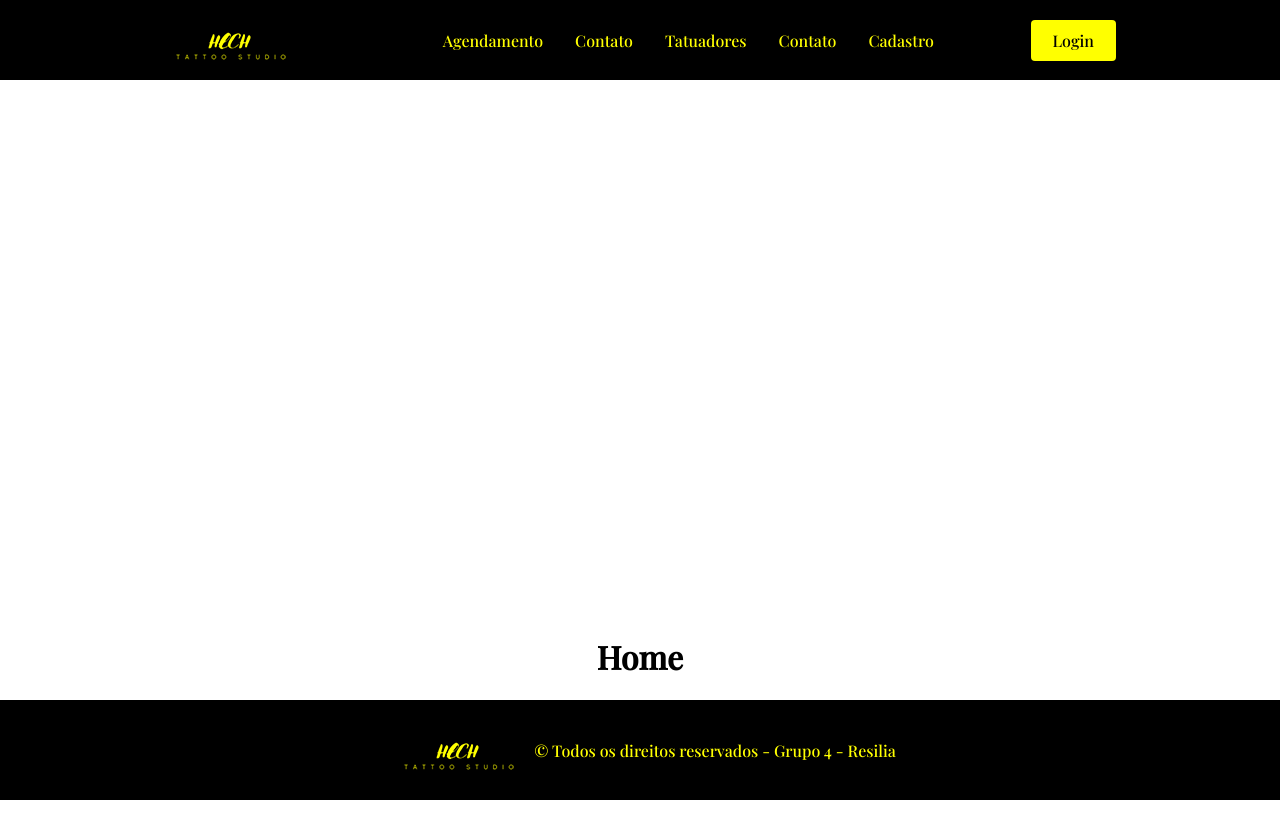
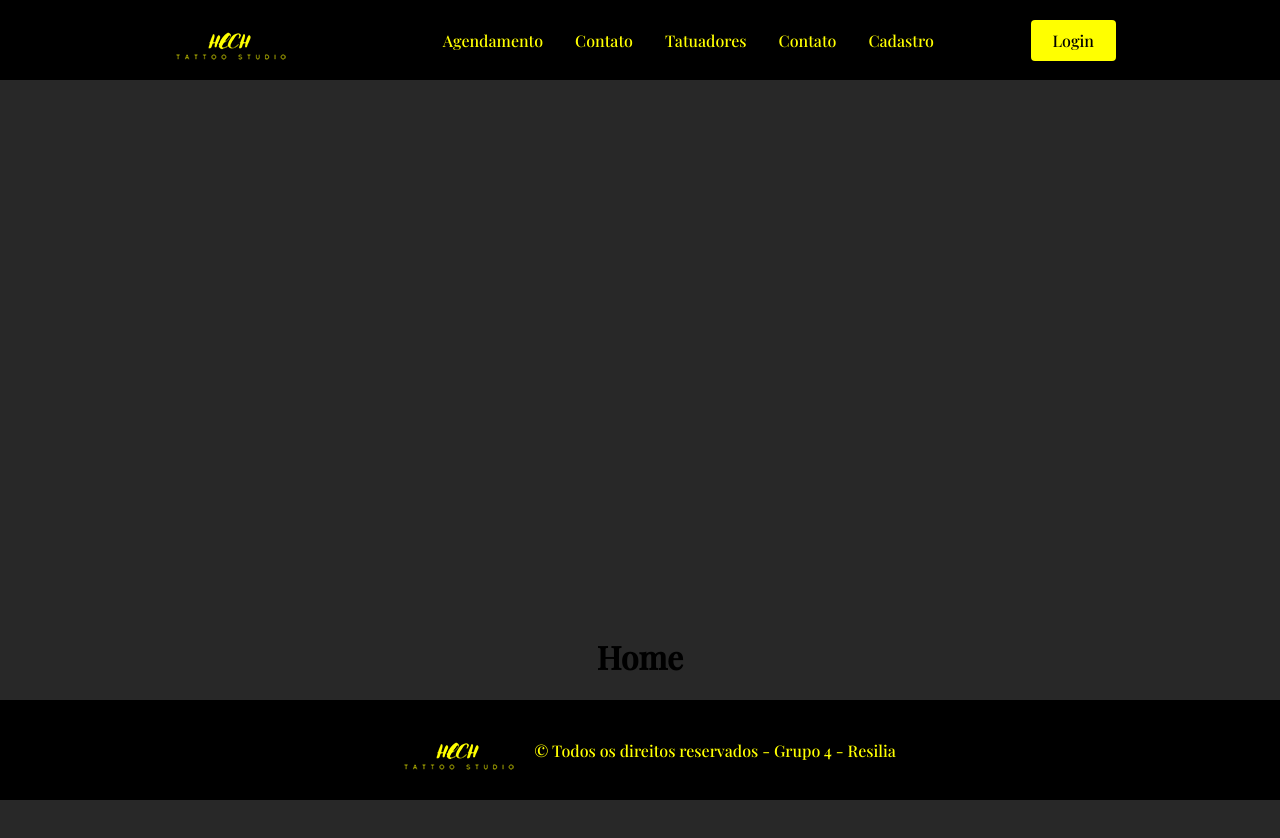
Before and after one commit to devHelioFranco/tattoo-studio-react, a React (Create React App) app: page / in a window 1280 px wide. Shown: the top 838 px of the page. Built offline with nearby package versions, Linux system fonts and the light colour scheme; a web font is replaced by a local one.

Commit message:
FEAT: Loader transition created

```diff
--- a/src/App.js
+++ /dev/null
@@ -1,28 +0,0 @@
-import './App.css';
-// import NavBar from "./components/navBar/NavBar"
-import NavBar from "./components/Nav2"
-import {BrowserRouter as Router, Route, Routes} from "react-router-dom"
-import Home from "./pages"
-import Agendamento from "./pages/Agendamento/agendamento"
-import Footer from "./components/Footer/Footer"
-
-
-
-function App() {
-  return (
-    // <div className="App">
-    //  <NavBar/>
-
-     <Router>
-       <NavBar/>
-       <Routes>
-         <Route path="/" element={<Home/>}/>
-         <Route path="/agendamento"  element={<Agendamento/>}/>
-       </Routes>
-       <Footer/>
-     </Router>
-  //   </div>
-  );
-}
-
-export default App;
--- /dev/null
+++ b/src/App.jsx
@@ -0,0 +1,34 @@
+/* eslint-disable react-hooks/rules-of-hooks */
+import React, { useEffect, useState } from 'react';
+import './App.css';
+// import NavBar from "./components/navBar/NavBar"
+// import NavBar from "./components/Nav2"
+ import {BrowserRouter as Router, Route, Routes} from "react-router-dom"
+// import Home from "./pages"
+// import Agendamento from "./pages/Agendamento/agendamento"
+// import Footer from "./components/Footer/Footer"
+import Layout from "./components/Layout/Layout"
+import Loader from "./components/Loader/Loader"
+
+
+function App() {
+    const [load, setLoad] = useState(true)
+  const timer = setTimeout(()=> setLoad(false),2000)
+  useEffect(()=>{
+    return()=>{
+      timer()
+    }
+  }, [])
+  return (
+    // <div className="App">
+    //  <NavBar/>
+    <div>
+
+      {load ? <Loader/> : <Layout/>}
+
+
+    </div>
+  );
+}
+
+export default App;
--- /dev/null
+++ b/src/components/Layout/Layout.js
@@ -0,0 +1,25 @@
+import React from "react";
+
+// import NavBar from "./components/navBar/NavBar"
+import NavBar from "../Nav2"
+import {BrowserRouter as Router, Route, Routes} from "react-router-dom"
+import Home from "../../pages"
+import Agendamento from "../../pages/Agendamento/agendamento"
+import Footer from "../Footer/Footer"
+
+const Layout = () => {
+  return (
+    <div>
+      <Router>
+        <NavBar />
+        <Routes>
+          <Route path="/" element={<Home />} />
+          <Route path="/agendamento" element={<Agendamento />} />
+        </Routes>
+        <Footer />
+      </Router>
+    </div>
+  );
+};
+
+export default Layout;
--- a/src/components/Nav2/index.js
+++ b/src/components/Nav2/index.js
@@ -13,7 +13,7 @@
     return(
         <>
             <Nav>
-                <NavLink to="/home">
+                <NavLink to="/">
                     <img src={logo}/>
                 </NavLink>
                 <Bars/>
--- a/src/index.js
+++ b/src/index.js
@@ -1,7 +1,7 @@
 import React from 'react';
 import ReactDOM from 'react-dom';
 import './index.css';
-import App from './App';
+import App from './App.jsx';
 
 
 ReactDOM.render(
```
